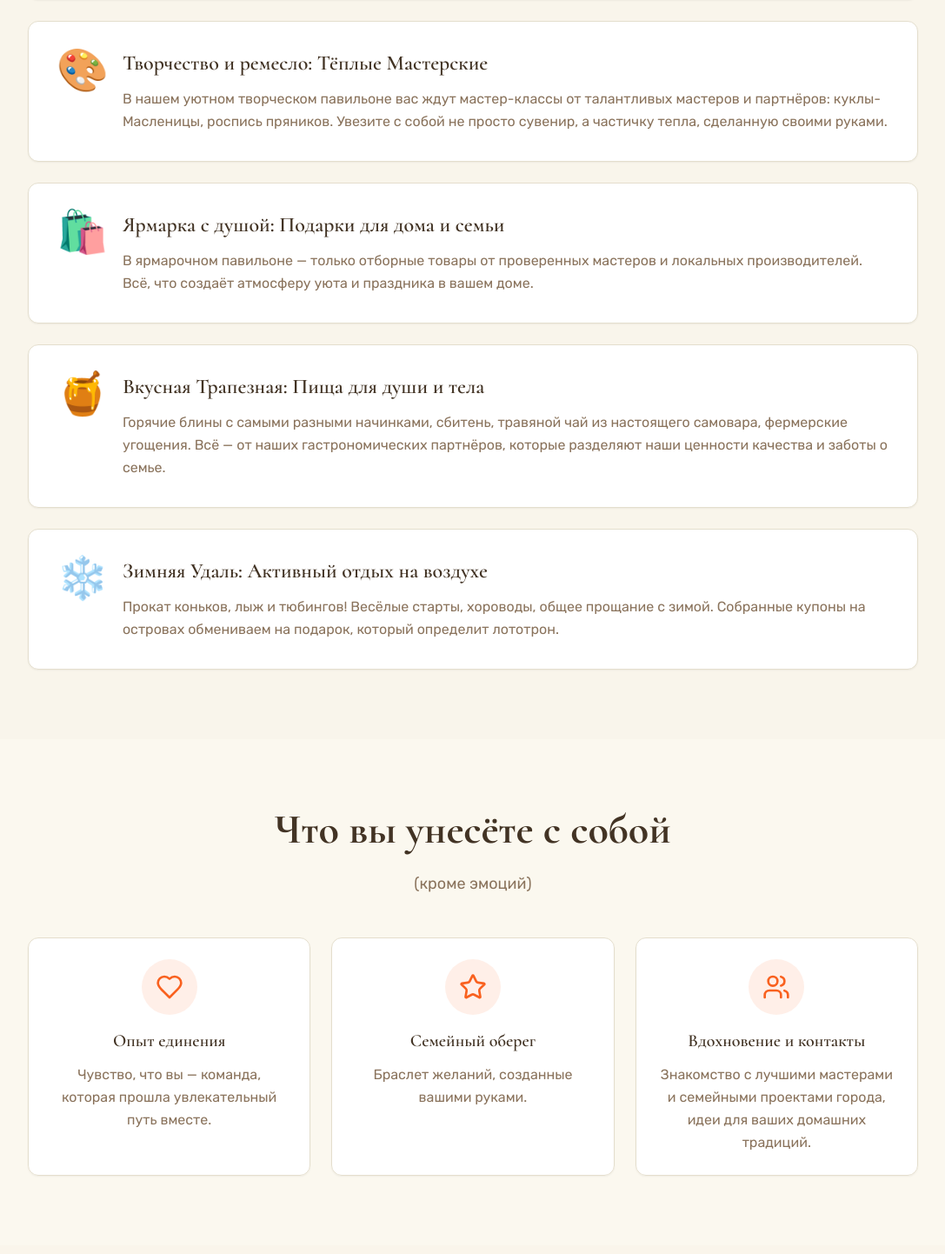
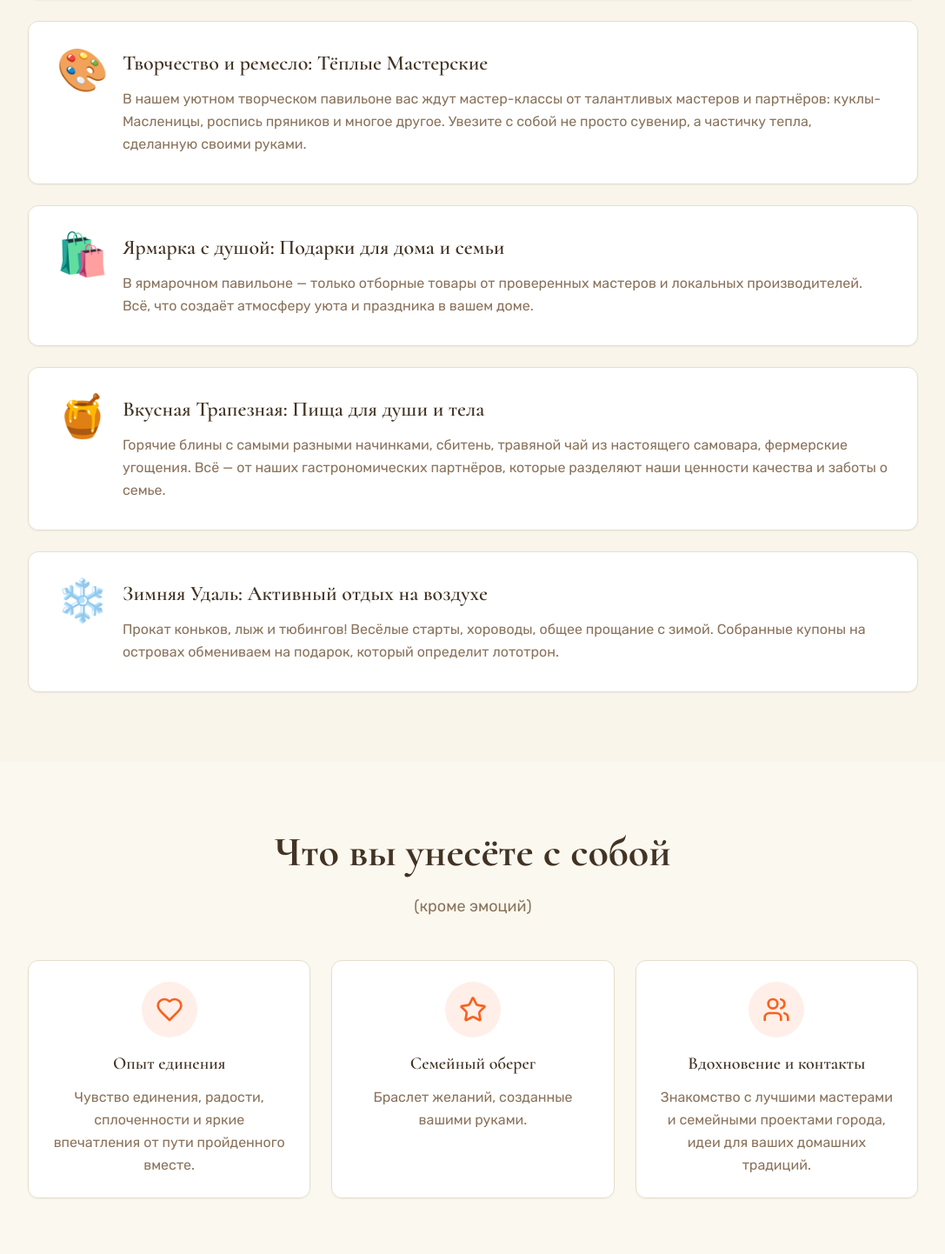
Before and after one commit to pr-poehali-dev/maslenitsa-fest-website, a React (Vite) app: page / in a window 1280 px wide. Shown: the part 2788-4230 px from the top of the page at 87% size, without its empty margins (96-1183 px from the left). Built offline with nearby package versions, Linux system fonts and the light colour scheme.

Commit message:
Добавить раздел "Тёплые Мастерские" и обновить текст "Опыт единения"

```diff
--- a/src/pages/Index.tsx
+++ b/src/pages/Index.tsx
@@ -20,7 +20,7 @@ const Index = () => {
       emoji: "🎨",
       title: "Творчество и ремесло: Тёплые Мастерские",
       description:
-        "В нашем уютном творческом павильоне вас ждут мастер-классы от талантливых мастеров и партнёров: куклы-Масленицы, роспись пряников. Увезите с собой не просто сувенир, а частичку тепла, сделанную своими руками.",
+        "В нашем уютном творческом павильоне вас ждут мастер-классы от талантливых мастеров и партнёров: куклы-Масленицы, роспись пряников и многое другое. Увезите с собой не просто сувенир, а частичку тепла, сделанную своими руками.",
     },
     {
       emoji: "🛍️",
@@ -46,7 +46,7 @@ const Index = () => {
     {
       icon: "Heart",
       title: "Опыт единения",
-      description: "Чувство, что вы — команда, которая прошла увлекательный путь вместе.",
+      description: "Чувство единения, радости, сплоченности и яркие впечатления от пути пройденного вместе.",
     },
     {
       icon: "Star",
```
